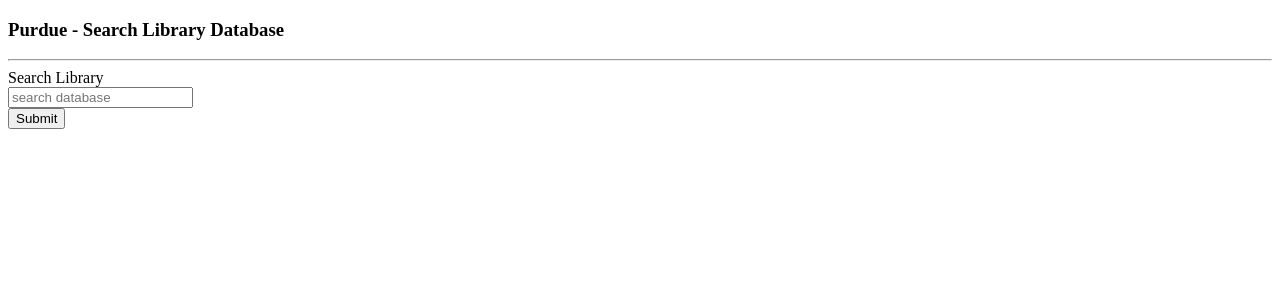
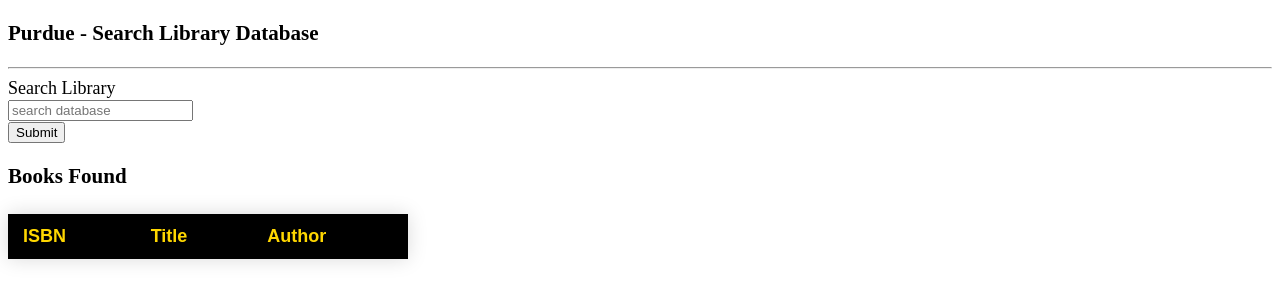
Before and after one commit to CS348-GroupProject/CS348-Group-Project, a Flask app: page /search in a window 1280 px wide. Shown: the top 302 px of the page. Run offline with Flask 2, Linux system fonts and the light colour scheme; lists and menus that the app fills with data are empty.

Commit message:
Fixed styling for ISBN search

```diff
--- a/app.py
+++ b/app.py
@@ -38,11 +38,11 @@ class books(db.Model):
     def search():
         if request.method == 'POST':
             flash('Book was successfully found!')
-            result = db.session.execute('SELECT title, author FROM books WHERE isbn = :inputISBN', {'inputISBN' : request.form['search']})
-            bookFound = ""
+            result = db.session.execute('SELECT * FROM books WHERE isbn = :inputISBN', {'inputISBN' : request.form['search']})
+            bookFound = []
             for x in result:
-                bookFound = x
-            return render_template('search.html', returnBook = bookFound)
+                bookFound.append(tuple(x))
+            return render_template('search.html', searchedBooks = bookFound)
         return render_template('search.html')
 
 # Ordered Books Model & Functionality
--- a/templates/search.html
+++ b/templates/search.html
@@ -1,5 +1,15 @@
 <!DOCTYPE html>
 <html>
+   <head>
+      <style>
+         table {border-collapse: collapse; margin: 25px 0;font-size: large;font-family: sans-serif;min-width: 400px;box-shadow: 0 0 20px rgba(0, 0, 0, 0.15);}
+         th {padding: 12px 15px; background-color: black;}
+         thead {background-color:black;color: gold; text-align: left;}
+         tr {background-color:wheat; text-align: left;}
+         td {padding: 12px 15px; background-color: wheat;}
+         body{font-size: large;}
+      </style>
+   </head>
    <body>
 
       <h3>Purdue - Search Library Database</h3>
@@ -16,6 +26,27 @@
          <input type = "text" name = "search" placeholder = "search database" /><br>
          <input type = "submit" value = "Submit" />
       </form>
-        <p> {{ returnBook }} </p>
+
+        <h3> Books Found </h3>
+
+      <table class="styled-table">
+         <thead>
+            <tr>
+               <th>ISBN</th>
+               <th>Title</th>
+               <th>Author</th>
+            </tr>
+         </thead>
+
+         <tbody>
+            {% for book in searchedBooks %}
+               <tr>
+                  <td>{{ book[0] }}</td>
+                  <td>{{ book[1] }}</td>
+                  <td>{{ book[2] }}</td>
+               </tr>
+            {% endfor %}
+         </tbody>
+      </table>
    </body>
 </html>
```
